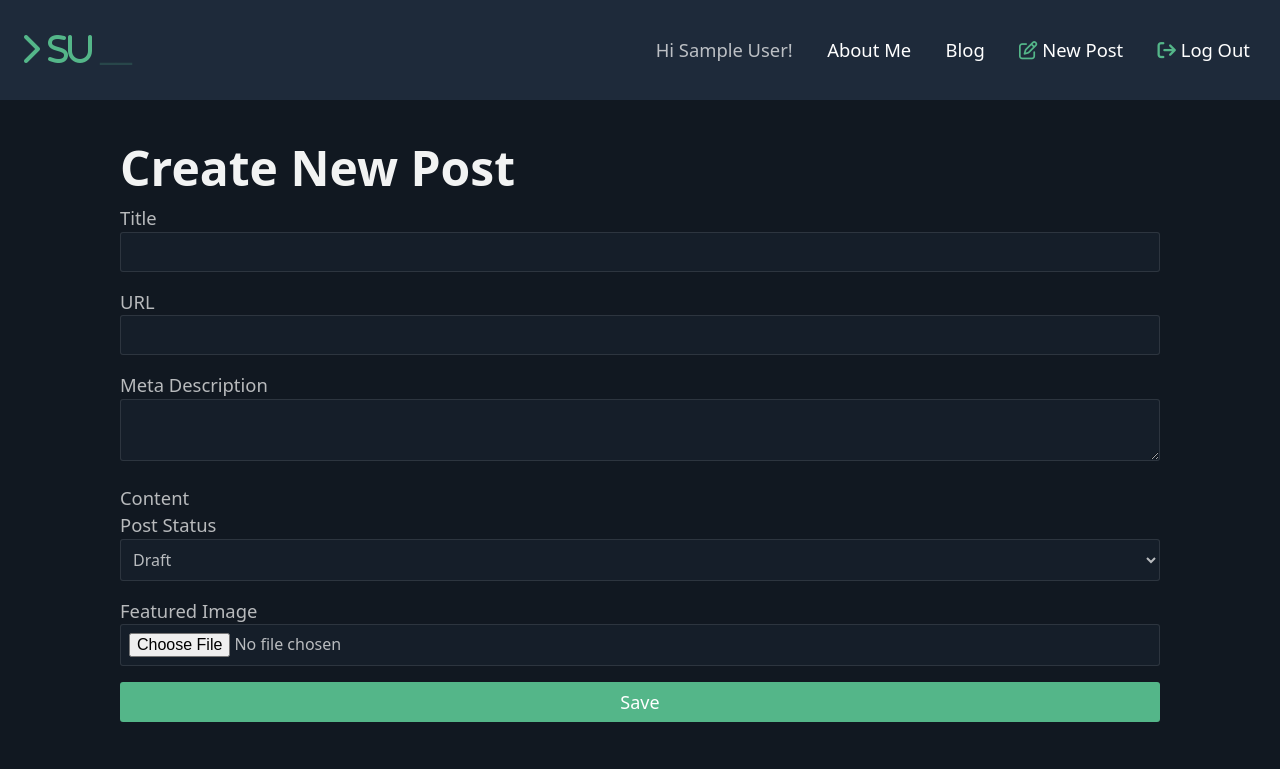
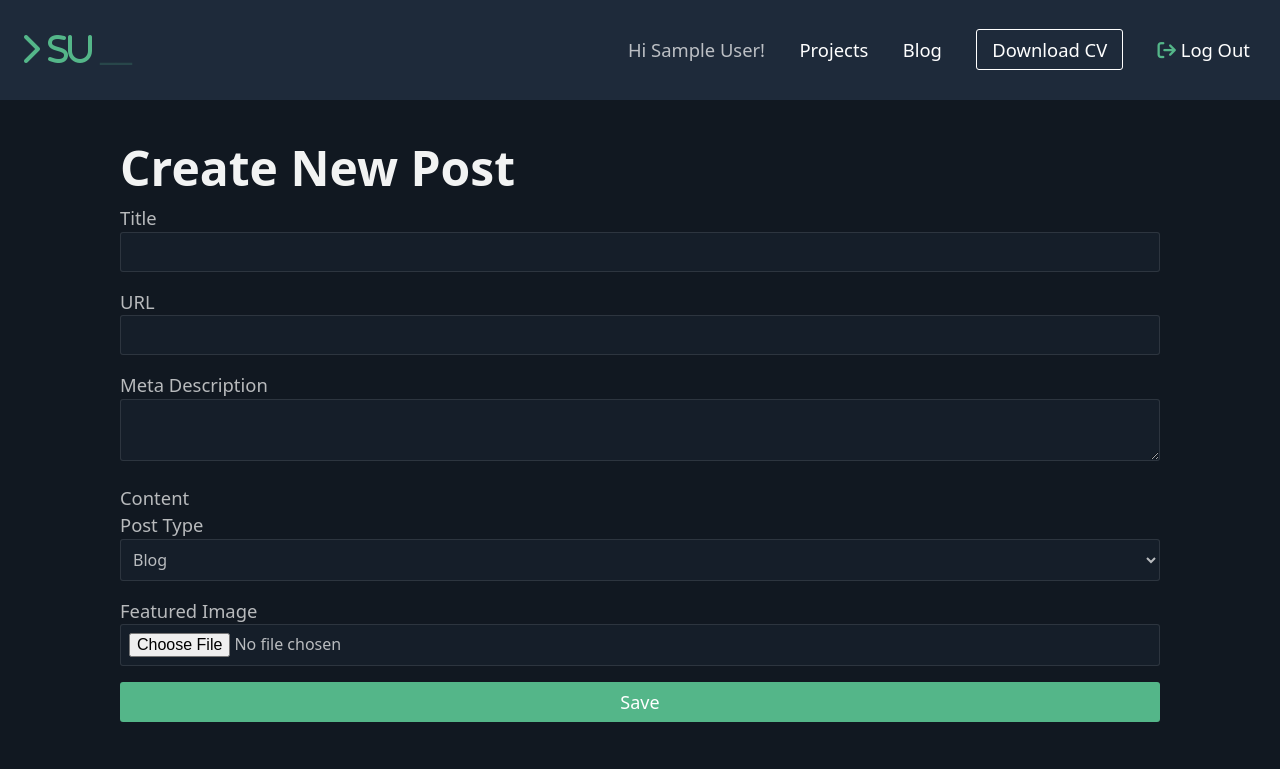
Before and after one commit to samuelurom/django-tailwindcss-portfolio, a Flask app: page /create/ in a window 1280 px wide. Shown: the top 769 px of the page. Run offline with Flask 2, Linux system fonts and the light colour scheme; the visitor is signed in with stand-in values (Sample User, id 1); data comes from the database, SQL or seed files in the repository; some libraries are stand-ins or nearby versions.

Commit message:
Added support for different project and blog post types

```diff
--- a/samuelurom/pages.py
+++ b/samuelurom/pages.py
@@ -40,7 +40,7 @@ def index():
     recent_posts = db.execute(
         '''SELECT post.id, post_title, post_description, post_url, created_date, author_id, full_name
             FROM post JOIN user ON post.author_id = user.id
-            ORDER BY created_date DESC
+            ORDER BY created_date DESC;
         '''
     ).fetchmany(2)
     return render_template('pages/index.html', recent_posts=recent_posts)
@@ -52,10 +52,25 @@ def blog():
     posts = db.execute(
         '''SELECT post.id, post_title, post_description, post_url, created_date, featured_image, author_id, full_name
             FROM post JOIN user ON post.author_id = user.id
-            ORDER BY created_date DESC
+            WHERE post_type = "blog"
+            ORDER BY created_date DESC;
         '''
     ).fetchall()
     return render_template('pages/blog.html', posts=posts)
+
+
+@blueprint.route('/projects/')
+def projects():
+
+    db = get_db()
+    projects = db.execute(
+        '''SELECT post.id, post_title, post_description, post_url, created_date, featured_image, author_id, full_name
+            FROM post JOIN user ON post.author_id = user.id
+            WHERE post_type = "project"
+            ORDER BY created_date DESC;
+        '''
+    ).fetchall()
+    return render_template('pages/projects.html', projects=projects)
 
 
 @blueprint.route('/create/', methods=('GET', 'POST'))
@@ -70,7 +85,7 @@ def create():
         post_description = request.form['post_description']
         post_content = request.form['ckeditor']
         featured_image = request.files['featured_image']
-        published_status = request.form['published_status']
+        post_type = request.form['post_type']
 
         # initialize the error variable
         error = None
@@ -101,11 +116,11 @@ def create():
             # connect to database and insert record to post table
             db = get_db()
             db.execute(
-                '''INSERT INTO post (post_title, post_url, post_description, post_content, published_status, featured_image, author_id)
-                    VALUES (?, ?, ?, ?, ?, ?, ?)
+                '''INSERT INTO post (post_title, post_url, post_description, post_content, post_type, featured_image, author_id)
+                    VALUES (?, ?, ?, ?, ?, ?, ?);
                 ''',
                 (post_title, post_url, post_description,
-                 post_content, published_status, featured_image_name, g.user['id'],)
+                 post_content, post_type, featured_image_name, g.user['id'],)
             )
             db.commit()
             return redirect(url_for('page.blog'))
@@ -134,9 +149,9 @@ def get_post(id=None, url=None, check_author=True):
 
     if id:
         post = db.execute(
-            """SELECT post.id, post_title, post_url, post_description, post_content, created_date, featured_image, author_id, full_name
+            """SELECT post.id, post_title, post_url, post_description, post_content, post_type, created_date, featured_image, author_id, full_name
                 FROM post JOIN user ON post.author_id = user.id
-                WHERE post.id = ?
+                WHERE post.id = ?;
             """, (id,)
         ).fetchone()
 
@@ -147,7 +162,7 @@ def get_post(id=None, url=None, check_author=True):
         post = db.execute(
             """SELECT post.id, post_title, post_url, post_description, post_content, created_date, featured_image, author_id, full_name
                 FROM post JOIN user ON post.author_id = user.id
-                WHERE post.post_url = ?
+                WHERE post.post_url = ?;
             """, (url,)
         ).fetchone()
 
@@ -178,7 +193,7 @@ def edit(id):
         post_description = request.form['post_description']
         post_content = request.form['ckeditor']
         featured_image = request.files['featured_image']
-        published_status = request.form['published_status']
+        post_type = request.form['post_type']
 
         # initialize the error variable
         error = None
@@ -210,11 +225,11 @@ def edit(id):
             db = get_db()
             db.execute(
                 '''UPDATE post
-                    SET post_title = ?, post_url = ?, post_description = ?, post_content = ?, featured_image =?, published_status = ?
-                    WHERE id = ?
+                    SET post_title = ?, post_url = ?, post_description = ?, post_content = ?, featured_image =?, post_type = ?
+                    WHERE id = ?;
                 ''',
                 (post_title, post_url, post_description,
-                 post_content, featured_image_name, published_status, id,)
+                 post_content, featured_image_name, post_type, id,)
             )
             db.commit()
             return redirect(url_for('page.blog'))
@@ -232,7 +247,7 @@ def delete(id):
     """
     get_post(id=id)
     db = get_db()
-    db.execute('DELETE FROM post WHERE id = ?', (id,))
+    db.execute('DELETE FROM post WHERE id = ?;', (id,))
     db.commit()
     return redirect(url_for('page.blog'))
 
--- a/samuelurom/schema.sql
+++ b/samuelurom/schema.sql
@@ -16,7 +16,7 @@ CREATE TABLE post (
     post_description TEXT NOT NULL,
     post_content TEXT NOT NULL,
     featured_image TEXT,
-    published_status INTEGER NOT NULL DEFAULT 0,
+    post_type TEXT DEFAULT 'blog',
     post_url TEXT UNIQUE NOT NULL,
     created_date TIMESTAMP NOT NULL DEFAULT CURRENT_TIMESTAMP,
     updated_date TIMESTAMP NOT NULL DEFAULT CURRENT_TIMESTAMP,
--- a/samuelurom/static/style.css
+++ b/samuelurom/static/style.css
@@ -26,8 +26,7 @@ body {
 
 /* Style for elements */
 hr {
-    height: 1px;
-    border-color: rgba(255,255,255,0.1);
+    border: 1px solid var(--accent-color-2);
     margin: 40px 0;
 }
 
@@ -108,6 +107,24 @@ nav a {
 nav a:hover {
     color: var(--accent-color);
     text-decoration: none;
+}
+
+.download-menu, .create-menu {
+    border: 1px solid #fff;
+    padding: 7px 15px;
+    border-radius: 3px;
+}
+
+.download-menu:hover, .create-menu:hover {
+    border-color: var(--accent-color);
+}
+
+.create-menu {
+    display: block;
+    margin-top: 25px;
+    width: 200px;
+    text-align: center;
+    font-weight: 500;
 }
 
 /* Style for Hamburger Menu */
@@ -270,7 +287,7 @@ aside i {
 .blog {
     display: grid;
     grid-template-columns: repeat(2, 1fr);
-    gap: 2rem;
+    gap: 2.5rem;
 }
 
 .blog img, article img {
@@ -336,7 +353,7 @@ input[type="submit"]:hover {
 
 .login form, .register form {
     box-sizing: border-box;
-    border: 1px solid rgba(255,255,255,0.1);
+    border: 2px solid var(--accent-color-2);
     padding: 2rem;
     border-radius: 5px;
 }
--- a/samuelurom/templates/base.html
+++ b/samuelurom/templates/base.html
@@ -20,13 +20,14 @@
                 <ul class="nav-menu">
                     {% if g.user %}
                         <li><span>Hi {{ g.user['full_name'] }}!</span></li>
-                        <li><a href="">About Me</a></li>
+                        <li><a href="{{ url_for('page.projects') }}">Projects</a></li>
                         <li><a href="{{ url_for('page.blog') }}">Blog</a></li>
-                        <li><a href="{{ url_for('page.create') }}"><i class="fa-regular fa-pen-to-square menu_icon"></i> New Post</a></li>
+                        <li><a href="" class="download-menu">Download CV</a></li>
                         <li><a href="{{ url_for('auth.logout') }}"><i class="fa-solid fa-arrow-right-from-bracket menu_icon"></i> Log Out</a></li>
                     {% else %}
-                    <li><a href="">About Me</a></li>
+                        <li><a href="{{ url_for('page.projects') }}">Projects</a></li>
                         <li><a href="{{ url_for('page.blog') }}">Blog</a></li>
+                        <li><a href="" class="download-menu">Download CV</a></li>
                         <li><a href="{{ url_for('auth.login') }}">Log In</a></li>
                     {% endif %}
                 </ul>
--- a/samuelurom/templates/pages/blog.html
+++ b/samuelurom/templates/pages/blog.html
@@ -2,6 +2,10 @@
 
 {% block header %}
     <h1>{% block title %}Blog{% endblock %}</h1>
+    {% if g.user %}
+        <a href="{{ url_for('page.create') }}" class="create-menu"><i class="fa-regular fa-pen-to-square menu_icon"></i> New Post</a>
+    {% endif %}
+    <hr>
 {% endblock %}
 
 
@@ -17,7 +21,7 @@
                 <p>{{ post['post_description'] }}</p>
                 <a href="{{ url_for('page.single_post', post_url=post['post_url']) }}">Read more...</a>
                 {% if g.user['id'] == post['author_id'] %}
-                      |  <a href="{{ url_for('page.edit', id=post['id']) }}">Edit Post</a>
+                    &nbsp;&nbsp;<a href="{{ url_for('page.edit', id=post['id']) }}"><i class="fa-regular fa-pen-to-square menu_icon"></i> Edit Post</a>
                 {% endif %}
             </section>
         {% endfor %}
--- a/samuelurom/templates/pages/contact.html
+++ b/samuelurom/templates/pages/contact.html
@@ -9,6 +9,7 @@
         {% endif %}
         {% endblock %}
     </h1>
+    <hr>
 {% endblock %}
 {% block content %}
     <section class="container">
--- a/samuelurom/templates/pages/create.html
+++ b/samuelurom/templates/pages/create.html
@@ -15,18 +15,10 @@
         <textarea name="post_description" id="post_description" cols="10" rows="2">{{ request.form['post_description'] }}</textarea>
         <label for="ckeditor">Content</label>
         {{ ckeditor.create(value=request.form['ckeditor']) }}
-        <label for="published_status">Post Status</label>
-        <select name="published_status" id="published_status" required>
-            {% if request.form['published_status'] == 0 %}
-                <option value="0" selected>Draft</option>
-                <option value="1">Published</option>
-            {% elif request.form['published_status'] == 1 %}
-                <option value="0">Draft</option>
-                <option value="1" selected>Published</option>
-            {% else %}
-                <option value="0">Draft</option>
-                <option value="1">Published</option>
-            {% endif %}
+        <label for="post_type">Post Type</label>
+        <select name="post_type" id="post_type" required>
+            <option value="blog" {% if request.form['post_type'] == 'blog' %}selected{% endif %}>Blog</option>
+            <option value="project" {% if request.form['post_type'] == 'project' %}selected{% endif %}>Project</option>
         </select>
         <label for="featured_image">Featured Image</label>
         <input type="file" name="featured_image" id="featured_image">
--- a/samuelurom/templates/pages/single_post.html
+++ b/samuelurom/templates/pages/single_post.html
@@ -12,7 +12,7 @@
 {% block content %}
     {{ post['post_content']|safe }}
     {% if g.user['id'] == post['author_id'] %}
-        <a href="{{ url_for('page.edit', id=post['id']) }}">Edit Post</a>
+        <a href="{{ url_for('page.edit', id=post['id']) }}"><i class="fa-regular fa-pen-to-square menu_icon"></i> Edit Post</a>
     {% endif %}
 </article>
 {% endblock %}
```
Also changed, not shown: samuelurom/templates/pages/edit.html (+4 -12 lines), samuelurom/templates/pages/projects.html (added, +29 -0 lines).
